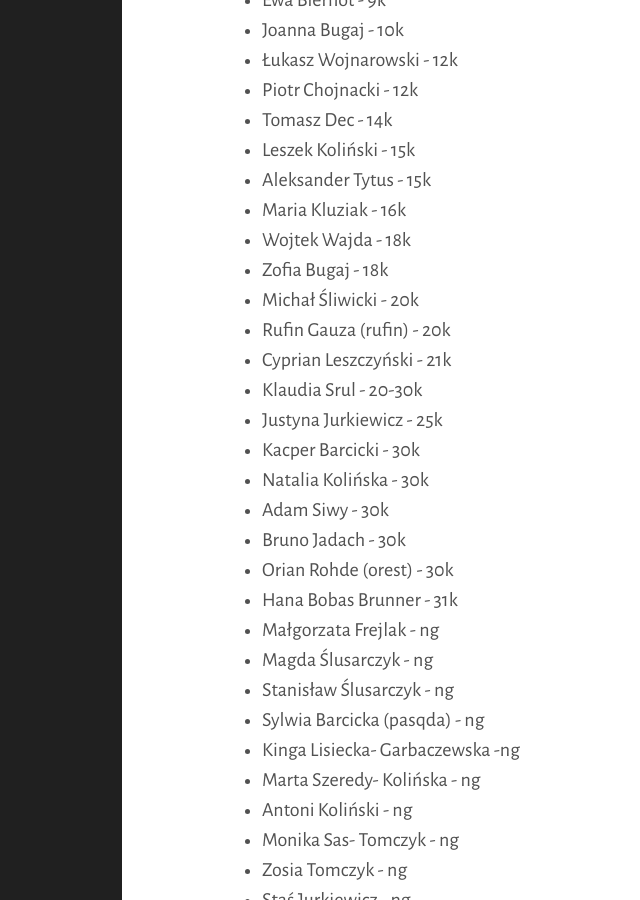
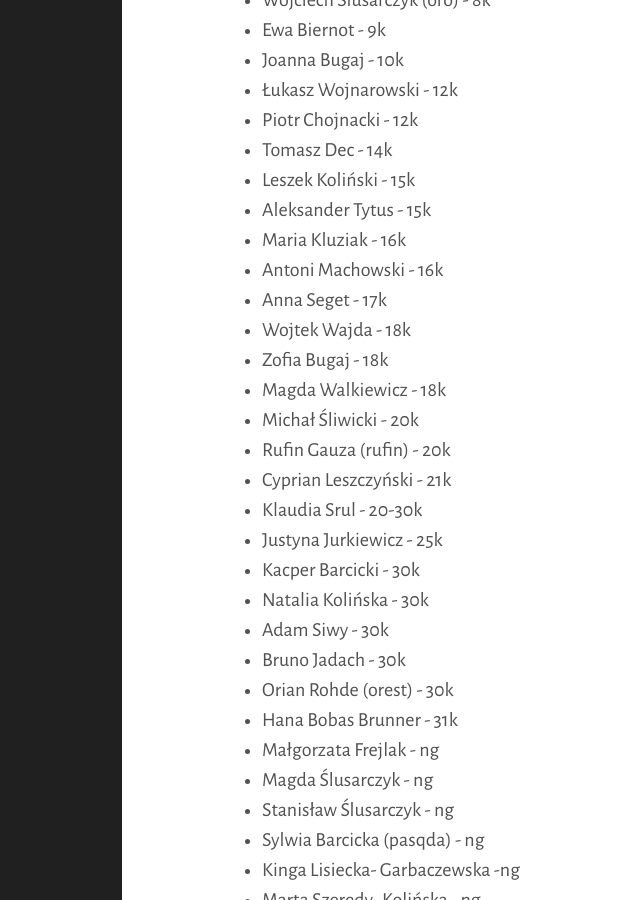
Before and after one commit to tasuki/lsg, a Jekyll site: the page built from zarejestrowani.md, in a window 1280 px wide and 900 px high, scrolled down 1405 px. Shown: the whole window, without its empty margins (238-878 px from the left). Built offline with Jekyll 4.4.1, drawn with Linux system fonts in a browser that asks for light colours; nearby versions of some CDN libraries.

Commit message:
Update zarejestrowani.md

```diff
--- a/zarejestrowani.md
+++ b/zarejestrowani.md
@@ -56,8 +57,11 @@ Zarejestrowani uczestnicy (mniej więcej wg siły):
 - Leszek Koliński - 15k
 - Aleksander Tytus - 15k
 - Maria Kluziak - 16k
+- Antoni Machowski - 16k
+- Anna Seget - 17k
 - Wojtek Wajda - 18k
 - Zofia Bugaj - 18k
+- Magda Walkiewicz - 18k
 - Michał Śliwicki - 20k
 - Rufin Gauza (rufin) - 20k
 - Cyprian Leszczyński - 21k
```
Also changed, not shown: other parts of zarejestrowani.md (+1 -0 lines).
